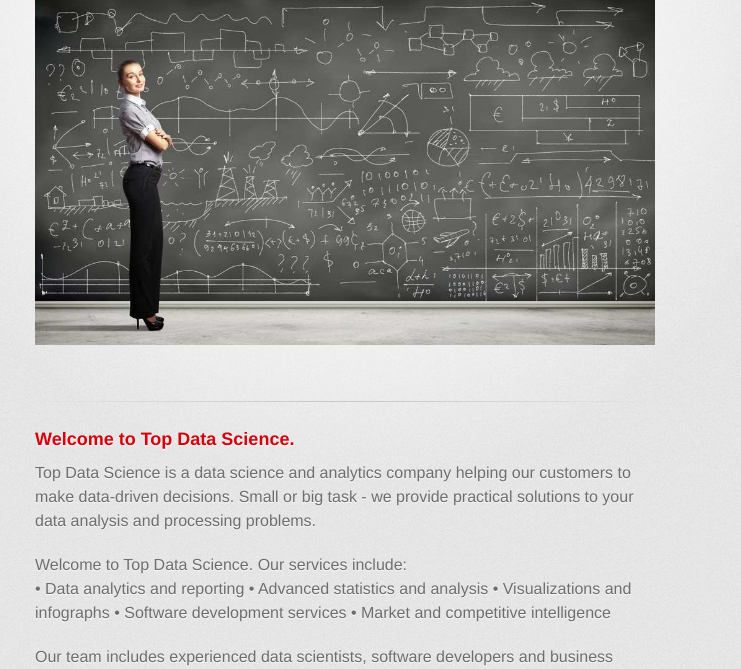
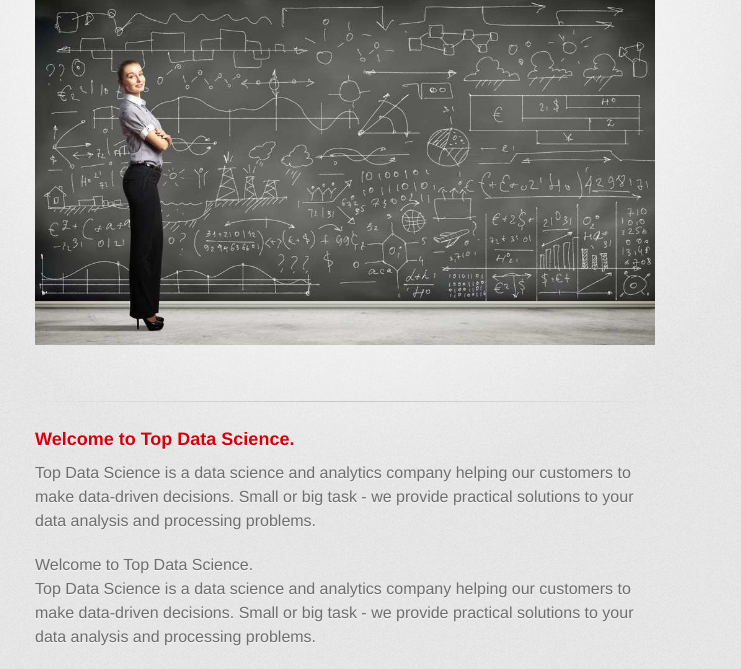
Before and after one commit to topdatasciences/topdatasciences.github.io, a plain HTML site: page index.html in a window 1280 px wide. Shown: the part 102-771 px from the top of the page, without its empty margins (295-1036 px from the left). Drawn offline with Linux system fonts and the light colour scheme; a web font is replaced by a local one.

Commit message:
Text editing.

```diff
--- a/index.html
+++ b/index.html
@@ -32,7 +32,12 @@
 <p>Top Data Science is a data science and analytics company helping our customers to make data-driven decisions. Small or big task - we provide practical solutions to your data analysis and processing problems.
 </p>
 
+
             <a name="welcome-to-github-pages" class="anchor" href="#welcome-to-github-pages"><span class="octicon octicon-link"></span></a>Welcome to Top Data Science.</h3>
+
+<p>Top Data Science is a data science and analytics company helping our customers to make data-driven decisions. Small or big task - we provide practical solutions to your data analysis and processing problems.
+</p>
+
 
 <a name="welcome-to-github-pages" class="anchor" href="#welcome-to-github-pages"><span class="octicon octicon-link"></span></a>Our services include:</h3>
 
```
